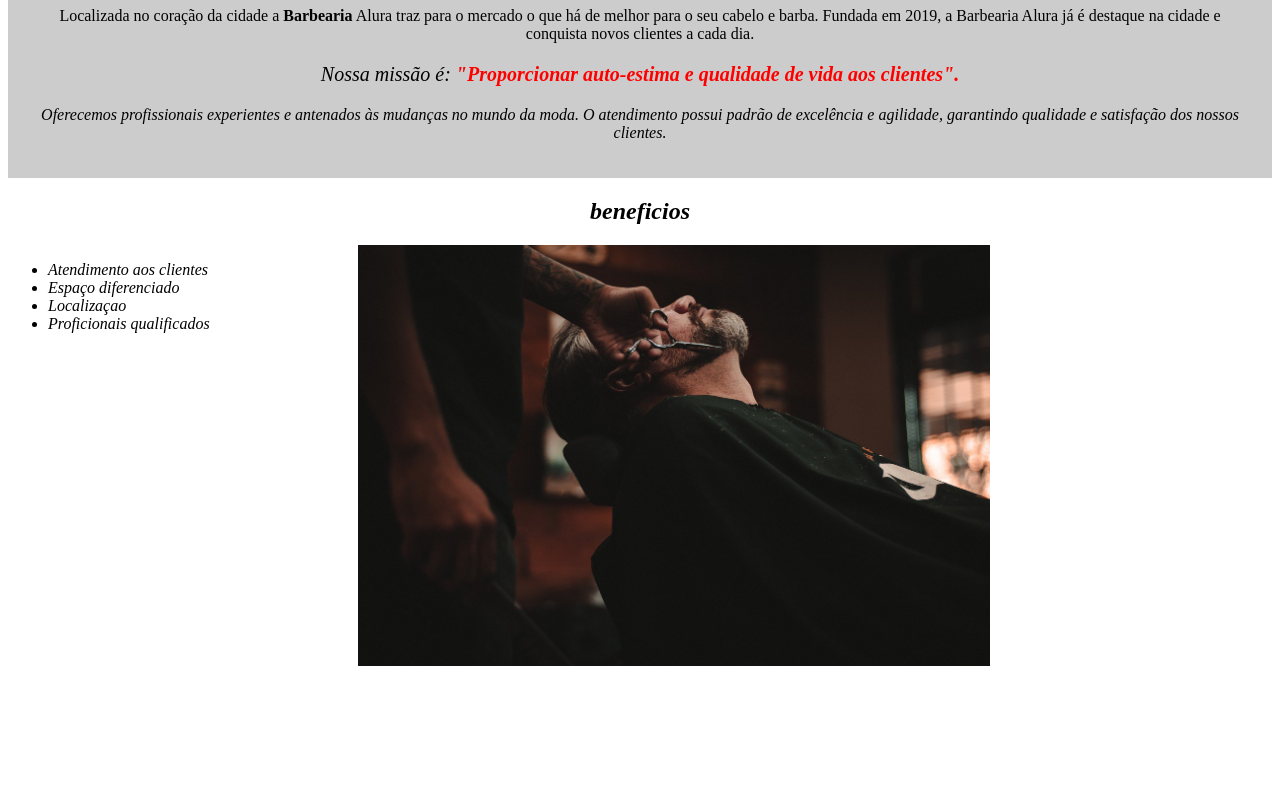
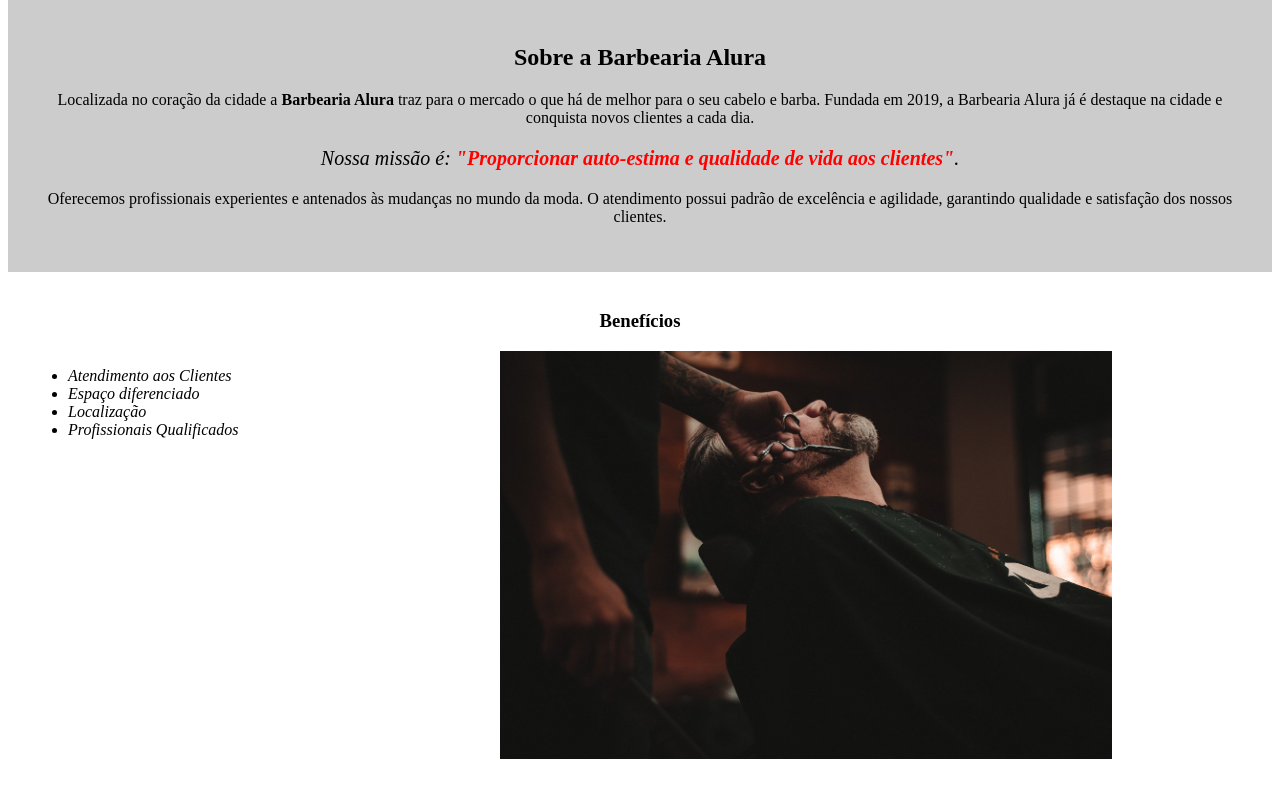
Before and after one commit to gabrielfernandes777/barbearia-alura, a plain HTML site: page index.html in a window 1280 px wide. Shown: the part 564-1355 px from the top of the page. Before the commit the page ends 1242 px from the top, so only its background shows below. Drawn offline with Linux system fonts and the light colour scheme.

Commit message:
Add files via upload

```diff
--- a/index.html
+++ b/index.html
@@ -2,35 +2,36 @@
 <html lang="pt-br">
 	<head>
 		<meta charset="UTF-8">
-    <meta http-equiv="X-UA-Compatible" content="IE=edge">
-    <meta name="viewport" content="width=device-width, initial-scale=1.0">
 		<title>Barbearia Alura</title>
 		<link rel="stylesheet" href="style.css">
 	</head>
+
 	<body>
+		<header>
+			<h1 class="titulo-principal">Barbearia Alura</h1>
+		</header>
+		<img id="banner" src="banner.jpg">
 		<div class="principal">
-    <img id="banner" src="banner.jpg" alt="">
-    <h1> <strong>Sobre a Barbearia Alura</strong> </h1>
+			<h2 class="titulo-centralizado">Sobre a Barbearia Alura</h2>
 
-    <p>Localizada no coração da cidade a <strong>Barbearia</strong>  Alura traz para o mercado o que há de melhor para o seu cabelo e barba. Fundada em 2019, a Barbearia Alura já é destaque na cidade e conquista novos clientes a cada dia.</p>
+			<p>Localizada no coração da cidade a <strong>Barbearia Alura</strong> traz para o mercado o que há de melhor para o seu cabelo e barba. Fundada em 2019, a Barbearia Alura já é destaque na cidade e conquista novos clientes a cada dia.</p>
 
-    <p id="missao"> <em> Nossa missão é: <strong> "Proporcionar auto-estima e qualidade de vida aos clientes".</strong> <em><p>
+			<p id="missao"><em>Nossa missão é: <strong>"Proporcionar auto-estima e qualidade de vida aos clientes"</strong>.</em></p>
 
 			<p>Oferecemos profissionais experientes e antenados às mudanças no mundo da moda. O atendimento possui padrão de excelência e agilidade, garantindo qualidade e satisfação dos nossos clientes.</p>
 		</div>
 
 		<div class="beneficios">
-   <h2>beneficios</h2>
+			<h3 class="titulo-centralizado">Benefícios</h3>
+
 			<ul>
-    <li class="itens">Atendimento aos clientes</li>
+				<li class="itens">Atendimento aos Clientes</li>
 				<li class="itens">Espaço diferenciado</li>
-    <li class="itens">Localizaçao</li>
-    <li class="itens">Proficionais qualificados</li>
+				<li class="itens">Localização</li>
+				<li class="itens">Profissionais Qualificados</li>
 			</ul>
 
-<img class="imagensbeneficios" src="beneficios.jpg" alt="">
-
+			<img src="beneficios.jpg" class="imagembeneficios">
 		</div>
-
 	</body>
 </html>
--- a/style.css
+++ b/style.css
@@ -1,50 +1,48 @@
-body{
-    background-color: white
+#banner {
+	width:100%;
 }
 
 .principal{
-    background-color: #ccc;
-    padding: 20px;
+	background: #CCCCCC;
+	padding: 30px;
 }
 
-#banner{
-    width: 100%;
+.titulo-principal {
+	padding-left: 20px;
 }
 
-
-h1{
-    color: black ;; text-align: center;
-
-}
-p{
-    text-align: center;
-}
-#missao{  font-size: 20px;
-
-}
-em strong{
-    color: red;
+.titulo-centralizado {
+	text-align: center
 }
 
-.itens{
-    font-style: italic;
-}
-.beneficios {
-    background-color: white;
+p {
+	text-align: center;
 }
 
-
-h2{
-    color: black ; ; text-align: center;
+#missao {
+	font-size: 20px
 }
 
-.imagensbeneficios{
-    width: 50%;
+em strong {
+	color: #FF0000;
 }
 
-ul{
-    display: inline-block;
-    vertical-align: top;
-    width: 23%;
-    margin-right: 15px;
+.itens {
+	font-style: italic
 }
+
+.beneficios {
+	background: #FFFFFF;
+	padding: 20px;
+}
+
+ul {
+	display: inline-block;
+	vertical-align: top;
+	width: 20%;
+	margin-right: 15%;
+}
+
+.imagembeneficios {
+	width: 50%;
+}
```
Also changed, not shown: produtos.html (added, +17 -0 lines), barba.jpg (added), bg.jpg (added), cabelo+barba.jpg (added), cabelo.jpg (added), logo-branco.png (added), logo.png (added). Lines whose indentation alone changed are shown as unchanged.
